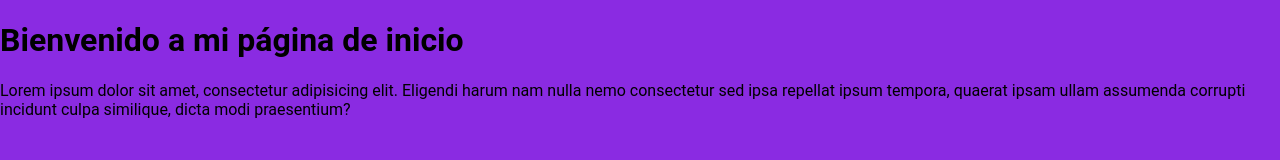
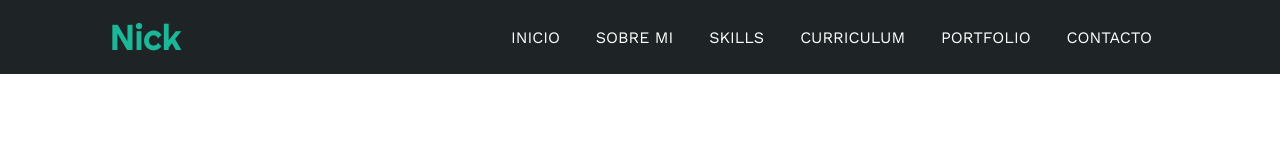
Before and after one commit to jscalvo1994/jscalvo1994.github.io, a plain HTML site: page index.html in a window 1280 px wide. Drawn offline with nearby package versions, Linux system fonts and the light colour scheme.

Commit message:
agregando estilos y menu html

```diff
--- a/index.html
+++ b/index.html
@@ -5,11 +5,46 @@
     <meta charset="UTF-8">
     <meta http-equiv="X-UA-Compatible" content="IE=edge">
     <meta name="viewpoint" content="whidth=device-whidth, initial-scale=1.0">
+    <link rel="stylesheet" href="https://cdnjs.cloudflare.com/ajax/libs/font-awesome/6.1.2/css/all.min.css" integrity="sha512-1sCRPdkRXhBV2PBLUdRb4tMg1w2YPf37qatUFeS7zlBy7jJI8Lf4VHwWfZZfpXtYSLy85pkm9GaYVYMfw5BC1A==" crossorigin="anonymous" referrerpolicy="no-referrer" />
     <title>Portafolio JScalvo</title>
     <link rel="stylesheet" href="styled.css">
 </head>
 <body>
-    <h1>Bienvenido a mi página de inicio</h1>
-    <p>Lorem ipsum dolor sit amet, consectetur adipisicing elit. Eligendi harum nam nulla nemo consectetur sed ipsa repellat ipsum tempora, quaerat ipsam ullam assumenda corrupti incidunt culpa similique, dicta modi praesentium?</p>
+    <!-- Header menu-->
+  <div class="contenedor-header">
+        <header>
+            <div class="logo">
+                <a href="#">Nick</a>
+            </div>
+            <nav id="nav">
+                <ul>
+                    <li><a href="#inicio" onclick="seleccionar()">INICIO</a></li>
+                    <li><a href="#sobremi" onclick="seleccionar()">SOBRE MI</a></li>
+                    <li><a href="#skills" onclick="seleccionar()">SKILLS</a></li>
+                    <li><a href="#curriculum" onclick="seleccionar()">CURRICULUM</a></li>
+                    <li><a href="#portfolio" onclick="seleccionar()">PORTFOLIO</a></li>
+                    <li><a href="#contacto" onclick="seleccionar()">CONTACTO</a></li>
+                </ul>
+            </nav>
+            <div class="nav-responsive" onclick="mostrarOcultarMenu()">
+                <i class="fa-solid fa-bars"></i>
+            </div>
+        </header>
+    </div>
+     <!-- footer -->
+     <footer>
+        <a href="#inicio" class="arriba">
+            <i class="fa-solid fa-angles-up"></i>
+        </a>
+        <div class="redes">
+            <a href="#"><i class="fa-brands fa-facebook-f"></i></a>
+            <a href="#"><i class="fa-brands fa-twitter"></i></a>
+            <a href="#"><i class="fa-brands fa-skype"></i></a>
+            <a href="#"><i class="fa-brands fa-linkedin-in"></i></a>
+            <a href="#"><i class="fa-solid fa-rss"></i></a>
+        </div>
+    </footer>
+
+    <script src="script.js"></script>
 </body>
 </html>
--- a/styled.css
+++ b/styled.css
@@ -1,7 +1,57 @@
-/* FILEPATH: /c:/Users/ases7/OneDrive/Escritorio/Codigo/proyect00/FrontEnd/css/styled.css */
-body {
-    font-family: 'Roboto', sans-serif;
+@import url('https://fonts.googleapis.com/css2?family=Righteous&family=Work+Sans:wght@100;300;400;600;800&display=swap');
+*{
+    box-sizing: border-box;
+    font-family: 'Work Sans';
     margin: 0;
     padding: 0;
-    background-color: blueviolet;
 }
+html{
+    /* me permite deslizar cuando hago clic en los links del menu */
+    scroll-behavior: smooth;
+}
+/* MENU */
+.contenedor-header{
+    background: #1e2326;
+    position: fixed;
+    width: 100%;
+    top: 0;
+    left: 0;
+    z-index: 99;
+}
+.contenedor-header header{
+    max-width: 1100px;
+    margin: auto;
+    display: flex;
+    justify-content: space-between;
+    align-items: center;
+    padding: 15px 20px;
+}
+.contenedor-header header .logo a{
+    font-family: 'Righteous';
+    font-size: 36px;
+    color: #1CB698;
+    text-decoration: none;
+}
+.contenedor-header header ul{
+    display: flex;
+    list-style: none;
+}
+.contenedor-header header nav ul li a{
+    text-align: none;
+    color: #fff;
+    margin: 0 15px;
+    padding: 3px;
+    transition: .5s;
+    text-decoration: none;
+}
+.contenedor-header header nav ul li a:hover{
+    color: #1CB698;
+}
+.nav-responsive{
+    background-color: #1CB698;
+    color:#fff;
+    padding: 5px 10px;
+    border-radius: 5px;
+    cursor: pointer;
+    display: none;
+}
```
Also changed, not shown: script.js (added).
